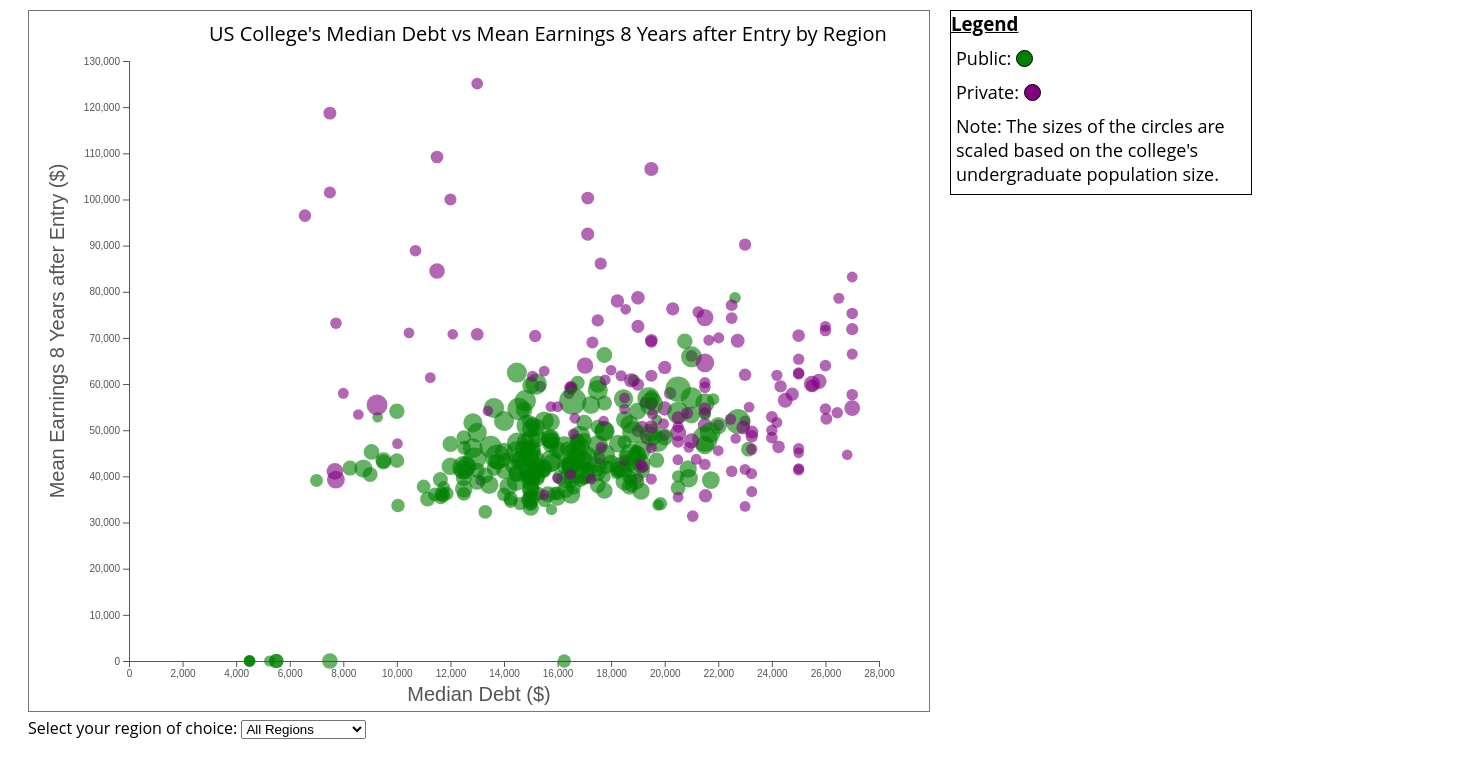
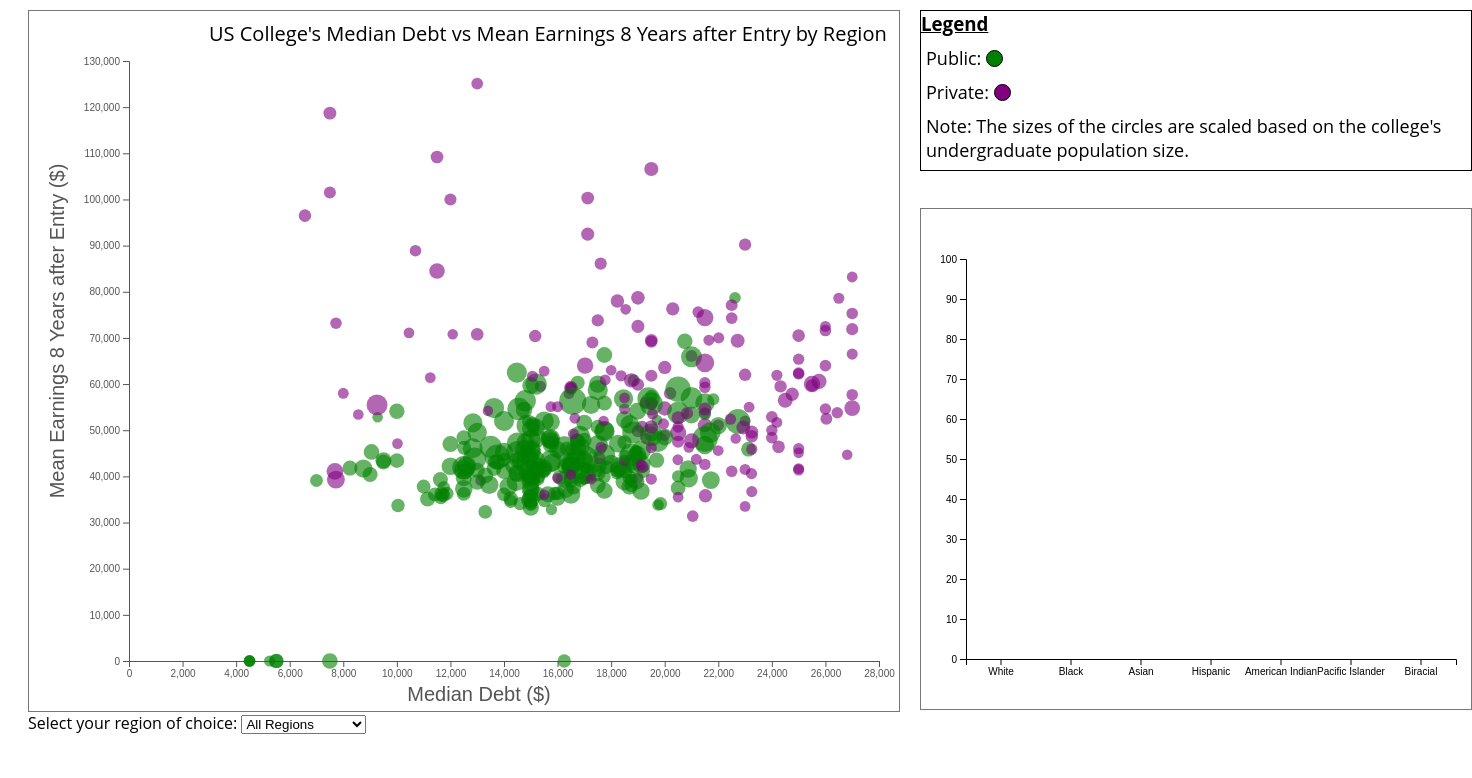
Before and after one commit to husnajakeer/UniFinder, a plain HTML site: page index.html in a window 1280 px wide. Shown: the whole page, 1472 px wide, since content can reach past the window. Drawn offline with nearby package versions, Linux system fonts and the light colour scheme.

Commit message:
add bar-chart

```diff
--- a/index.html
+++ b/index.html
@@ -8,7 +8,7 @@
 <body>
     <div id="main">
         <div class = "chart-container">
-            <svg width="900" height="700" style="border: 1px solid #777;">
+            <svg width="870" height="700" style="border: 1px solid #777;">
             </svg>
             <div>
                 <label for="selectRegion">Select your region of choice: </label>
@@ -26,6 +26,7 @@
                 </select>
             </div>
         </div>
+        <div class = "side-container">
             <div id = "legend">
                 <h3><u>Legend</u></h3>
                 <div class="legend-item">
@@ -40,6 +41,11 @@
                     <div class="legend-text">Note: The sizes of the circles are scaled based on the college's undergraduate population size.</div>
                 </div>
             </div>
+            <div id="race-chart">
+                <svg id="chart-svg" width ="550" height="500" style="border: 1px solid #777; margin-top: 37px;"></svg>
+            </div>
+        </div>
+
     </div>
 </body>
 <script src="https://d3js.org/d3.v5.min.js"></script>
--- a/main.js
+++ b/main.js
@@ -4,10 +4,20 @@ var debtScale;
 var earningScale;
 var populationScale;
 
+// for bar chart
+var raceScale;
+var percentScale;
+const races = ["White", "Black", "Asian", "Hispanic", "American Indian", "Pacific Islander", "Biracial"];
+
+// svg for the bar chart
+var bar_chart = d3.select("#race-chart").select("#chart-svg");
+
 var xAxis;
 var yAxis;
 
 var regions;
+
+var college_data;
 
 function onRegionChange() {
     var select = d3.select('#selectRegion').node();
@@ -15,8 +25,9 @@ function onRegionChange() {
     filterRegions(region);
 }
 
+
 d3.csv('colleges.csv').then(function(data) {
-
+    college_data = data;
     regions = data;
 
     data.forEach(d => {
@@ -25,8 +36,17 @@ d3.csv('colleges.csv').then(function(data) {
         d.name = d.Name;
         d.type = d.Control;
         d.region = d.Region;
-        d.population = d["Undergrad Population"]
-        d.admission_rate = d['Admission Rate']
+        d.population = d["Undergrad Population"];
+        d.admission_rate = d['Admission Rate'];
+        d.tuition = d['Average Cost'];
+
+        d.white = parseFloat(d['% White']);
+        d.black = parseFloat(d['% Black']);
+        d.hispanic = parseFloat(d['% Hispanic']);
+        d.asian = parseFloat(d['% Asian']);
+        d.american_indian = parseFloat(d['% American Indian']);
+        d.pacific_islander = parseFloat(d['% Pacific Islander']);
+        d.biracial = parseFloat(d['% Biracial']);
     })
 
     console.log(d3.extent(data, d => d.debt));
@@ -52,9 +72,23 @@ d3.csv('colleges.csv').then(function(data) {
         .domain([0, 51000])
         .range([5, 15]);
 
+
+    // for the bar chart
+    raceScale = d3.scaleBand()
+        .domain(races)
+        .range([0, 490]);
+
+    percentScale = d3.scaleLinear()
+        .domain([0, 100])
+        .range([400, 0]);
+
     // good
     xAxis = d3.axisBottom(debtScale);
     yAxis = d3.axisLeft(earningScale);
+
+    // for the bar chart
+    xAxisBar = d3.axisBottom(raceScale);
+    yAxisBar = d3.axisLeft(percentScale);
 
     svg.append("g")
         .attr("class", "x axis")
@@ -85,6 +119,15 @@ d3.csv('colleges.csv').then(function(data) {
         .attr("transform", 'translate(180, 30)')
         .text("US College's Median Debt vs Mean Earnings 8 Years after Entry by Region")
         .style("font-size", "20px");
+
+    bar_chart.append("g")
+        .attr("transform", "translate(45, 450)")
+        .call(xAxisBar)
+
+    bar_chart.append("g")
+        .attr("transform", "translate(45, 50)")
+        .call(yAxisBar)
+
 
     filterRegions('all-regions');
 
@@ -131,15 +174,21 @@ function filterRegions(region) {
             tooltip.html(`<strong>${d.name}</strong><br>
                            Median Debt: $${d.debt.toLocaleString()}<br>
                            Mean Earnings: $${d.earnings.toLocaleString()}<br>
-                           Admission Rate: ${(d.admission_rate * 100).toFixed(2)}%<br>`)
+                           Admission Rate: ${(d.admission_rate * 100).toFixed(2)}%<br>
+                           Average Cost: $${d.tuition.toLocaleString()}<br`)
                     .style('left', (d3.event.pageX + 5) + 'px')
                     .style('top', (d3.event.pageY + 5) + 'px')
-                    .style("opacity", 1);
+                    .style("opacity", 1)
+                    .style("font-size", "14px")
                     //console.log("Mouse Position:", d3.event.pageX, d3.event.pageY); //debugging ignore
         })
         .on("mouseout", function() {
             tooltip.style("opacity", 0); //tooltip not visible
         })
+        .on("click", function(d) {
+            updateBarChart(d.name); //tooltip not visible
+        })
+
 
     circles.attr("cx", d => debtScale(d.debt))
         .attr("cy", d => earningScale(d.earnings))
@@ -148,3 +197,23 @@ function filterRegions(region) {
     circles.exit().remove()
 
 }
+
+function updateBarChart(college_name) {
+
+    // find the college in the data
+    const college = college_data.find(d => d.name === college_name);
+    console.log(college);
+    console.log(college['% ' + races[0]] * 100);
+
+    // filter race breakdown
+    bar_chart.data(races);
+
+    bar_chart.enter()
+        .append("rect")
+        .attr("x", 10)
+        .attr("y", 20)
+        .attr("width", 30)
+        .attr("height", d => 400 - percentScale(college[`% ${d}`]))
+        .style("fill", "darkblue");
+
+}
--- a/style.css
+++ b/style.css
@@ -60,3 +60,8 @@ text.title {
     font-size: 14px;
     fill: #333;
 }
+
+.chart-container {
+    display: flex;
+    flex-direction: column;
+}
```
Lines whose indentation alone changed are shown as unchanged.
